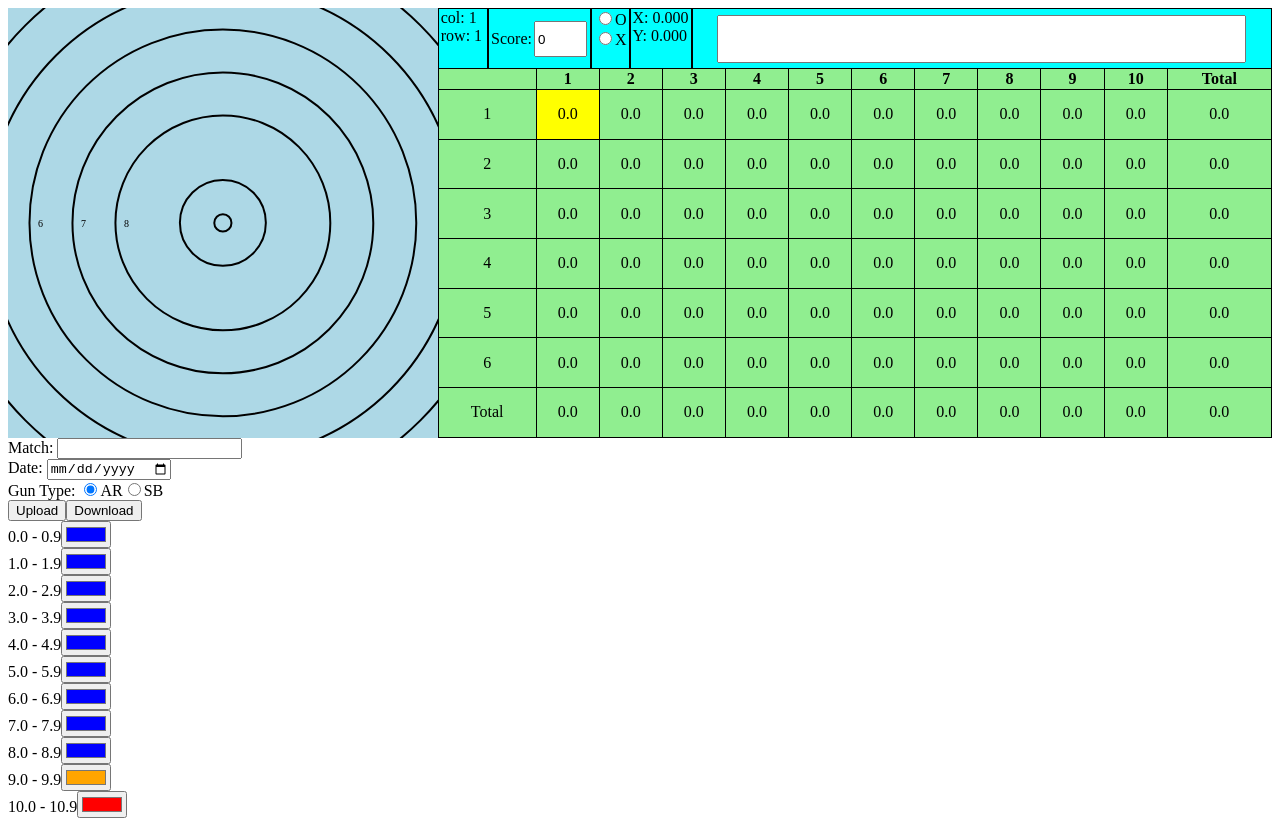
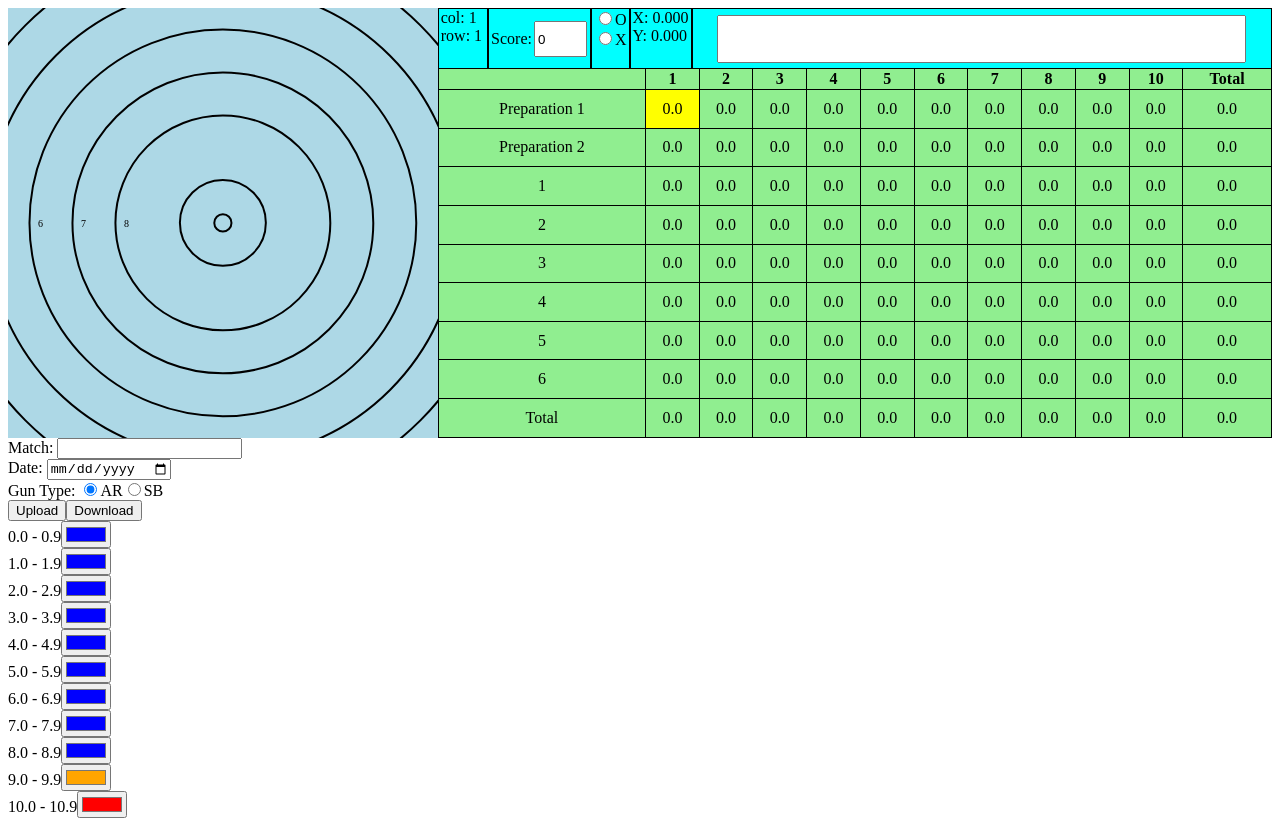
Before and after one commit to konbraphat51/Marksman, a Vue app: page / in a window 1280 px wide. Built offline with nearby package versions, Linux system fonts and the light colour scheme.

Commit message:
add 2 preprows

```diff
--- a/src/App.vue
+++ b/src/App.vue
@@ -71,6 +71,7 @@
 					:dataShot="dataShot"
 					:rows="rows"
 					:cols="cols"
+					:prepRows="prepRows"
 					v-model:rowSelected="rowSelected"
 					v-model:colSelected="colSelected"
 				/>
@@ -112,7 +113,8 @@ export default {
 	data() {
 		return {
 			dataShot: [],
-			rows: 6,
+			prepRows: 2,
+			rows: 8,
 			cols: 10,
 			rowSelected: 0,
 			colSelected: 0,
--- a/src/components/ScoreTable.vue
+++ b/src/components/ScoreTable.vue
@@ -10,7 +10,7 @@
 			</thead>
 			<tbody>
 				<tr v-for="(row, rowIndex) in rows" :key="rowIndex">
-					<td>{{ rowIndex + 1 }}</td>
+					<td>{{ GetRowTitle(rowIndex) }}</td>
 					<td
 						class="cell"
 						v-for="(col, colIndex) in cols"
@@ -82,6 +82,7 @@ export default {
 		dataShot: Array,
 		cols: Number,
 		rows: Number,
+		prepRows: Number,
 		colSelected: Number,
 		rowSelected: Number,
 	},
@@ -103,6 +104,13 @@ export default {
 				return this.dataShot[row][col][key]
 			} catch (e) {
 				return null
+			}
+		},
+		GetRowTitle(rowIndex) {
+			if (rowIndex < this.prepRows) {
+				return `Preparation ${rowIndex + 1}`
+			} else {
+				return `${rowIndex - this.prepRows + 1}`
 			}
 		},
 		_UpdateSums() {
```
